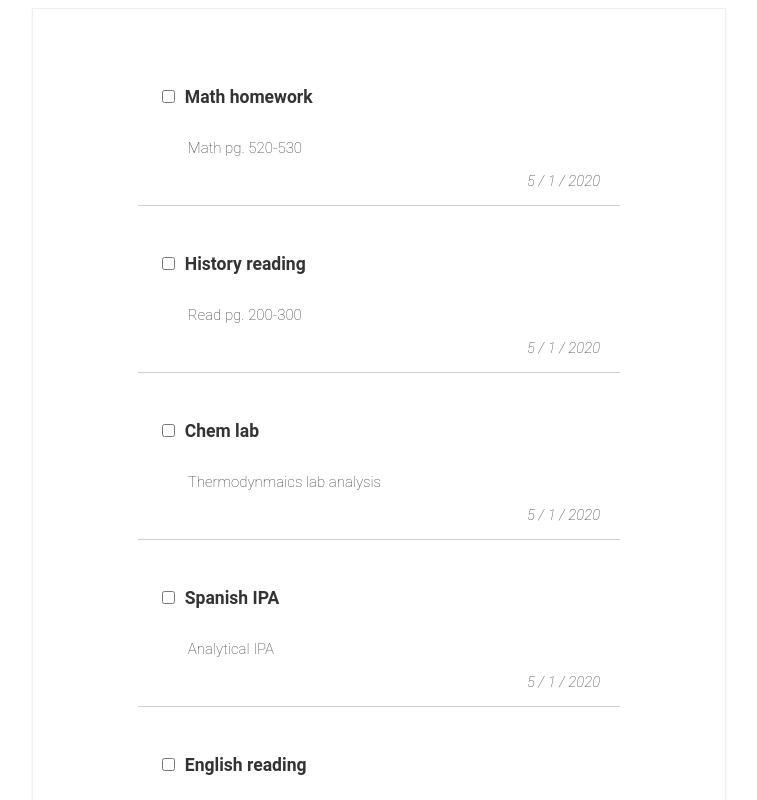
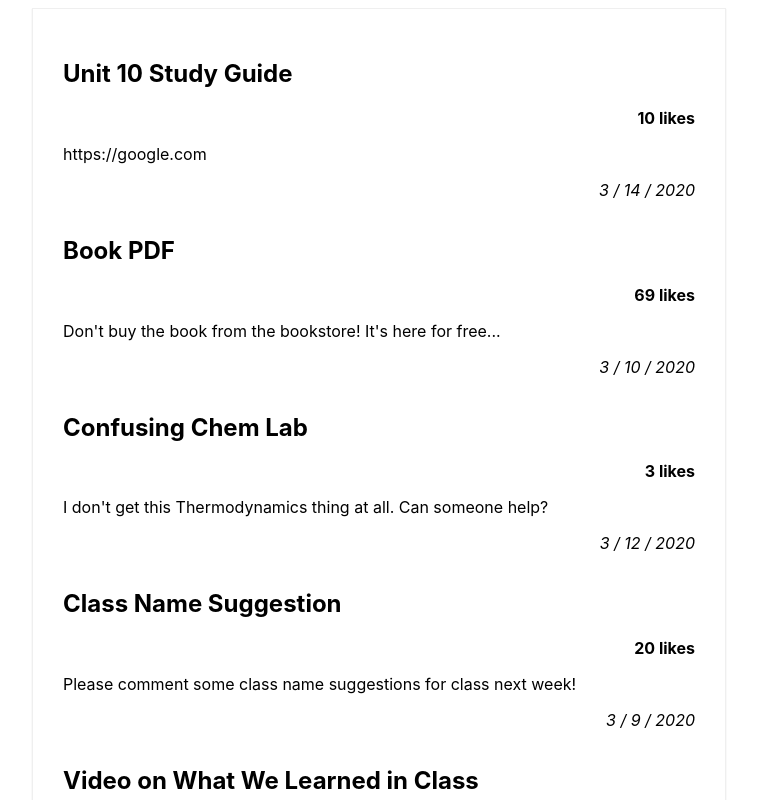
Before and after one commit to justinsunyt/floatr, a React (Create React App) app: page / in a window 1280 px wide. Shown: the top 800 px of the page, without its empty margins (261-1018 px from the left). Built offline with nearby package versions, Linux system fonts and the light colour scheme.

Commit message:
basic foum

```diff
--- /dev/null
+++ b/src/Api/forumData.js
@@ -0,0 +1,39 @@
+const forumData = [
+    {
+        id: 1,
+        likes: 10,
+        title: "Unit 10 Study Guide",
+        text: "https://google.com",
+        date: new Date(2020, 3, 14)
+    },
+    {
+        id: 2,
+        likes: 69,
+        title: "Book PDF",
+        text: "Don't buy the book from the bookstore! It's here for free...",
+        date: new Date(2020, 3, 10)
+    },
+    {
+        id: 3,
+        likes: 3,
+        title: "Confusing Chem Lab",
+        text: "I don't get this Thermodynamics thing at all. Can someone help?",
+        date: new Date(2020, 3, 12)
+    },
+    {
+        id: 4,
+        likes: 20,
+        title: "Class Name Suggestion",
+        text: "Please comment some class name suggestions for class next week!",
+        date: new Date(2020, 3, 9)
+    },
+    {
+        id: 5,
+        likes: 8,
+        title: "Video on What We Learned in Class",
+        text: "https://youtube.com",
+        date: new Date(2020, 3, 14)
+    }
+]
+
+export default forumData
--- a/src/App.css
+++ b/src/App.css
@@ -56,3 +56,45 @@ input[type=checkbox] {
   margin-right: 10px;
   font-size: 30px;
 }
+
+.forum {
+  background-color: white;
+  margin: auto;
+  width: 50%;
+  display: flex;
+  flex-direction: column;
+  align-items: left;
+  border: 1px solid #efefef;
+  box-shadow:
+  /* The top layer shadow */
+      0 1px 1px rgba(0,0,0,0.15),
+          /* The second layer */
+      0 10px 0 -5px #eee,
+          /* The second layer shadow */
+      0 10px 1px -4px rgba(0,0,0,0.15),
+          /* The third layer */
+      0 20px 0 -10px #eee,
+          /* The third layer shadow */
+      0 20px 1px -9px rgba(0,0,0,0.15);
+  padding: 30px;
+}
+
+.forum-likes {
+  display: block;
+  align-items:right;
+}
+
+.forum-title {
+  display: block;
+  align-items: center;
+}
+
+.forum-text {
+  display: block;
+  text-align: left;
+}
+
+.forum-date {
+  display: block;
+  text-align: right;
+}
--- a/src/App.js
+++ b/src/App.js
@@ -1,11 +1,11 @@
 import React from 'react';
 import './App.css';
-import TodoList from './Components/TodoList'
+import Forum from './Components/Forum'
 
 function App() {
   return (
     <div>
-      <TodoList />
+      <Forum />
     </div>
   );
 }
--- /dev/null
+++ b/src/Components/Forum.js
@@ -0,0 +1,17 @@
+import React, {useState} from 'react'
+import ForumPost from './ForumPost'
+import forumData from '../Api/forumData'
+
+function Forum() {
+    const [forumPosts, setForum] = useState(forumData)
+
+    const forum = forumPosts.map(post => <ForumPost key={post.id} post={post}/>)
+
+    return(
+        <div className='forum'>
+            {forum}
+        </div>
+    )
+}
+
+export default Forum
--- /dev/null
+++ b/src/Components/ForumPost.js
@@ -0,0 +1,28 @@
+import React from 'react'
+
+function ForumPost(props) {
+    const likes = props.post.likes
+    const title = props.post.title
+    const text = props.post.text
+    const year = props.post.date.getFullYear()
+    const month = props.post.date.getMonth()
+    const day = props.post.date.getDate()
+
+    return (
+        <div className="forum-post">
+            <div className="forum-title">
+                <h2 className="forum-title">{title}</h2>
+                <p align="right"><b>{likes} likes</b></p>
+            </div>
+
+            <div className="forum-text">
+                <p>{text}</p>
+            </div>
+            <div className="forum-date">
+                <p><i>{month} / {day} / {year}</i></p>
+            </div>
+        </div>
+    )
+}
+
+export default ForumPost
```
